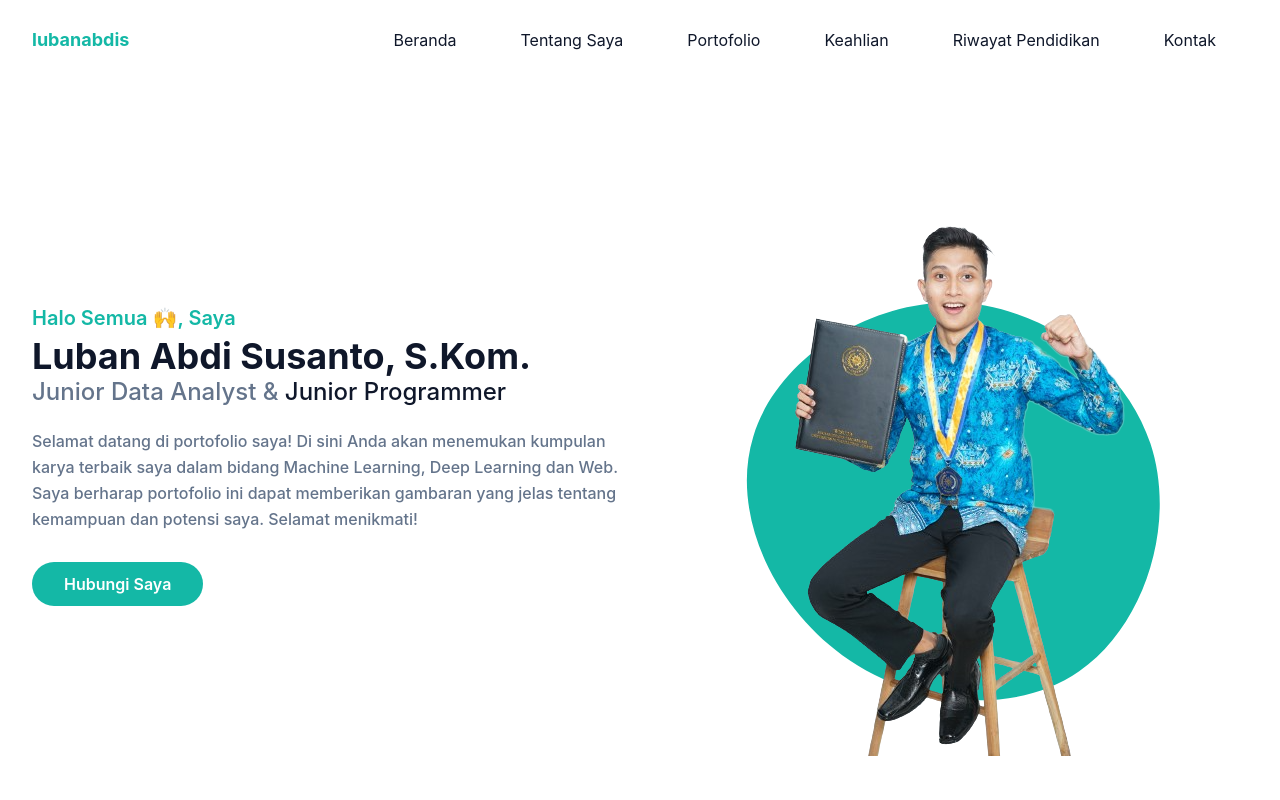
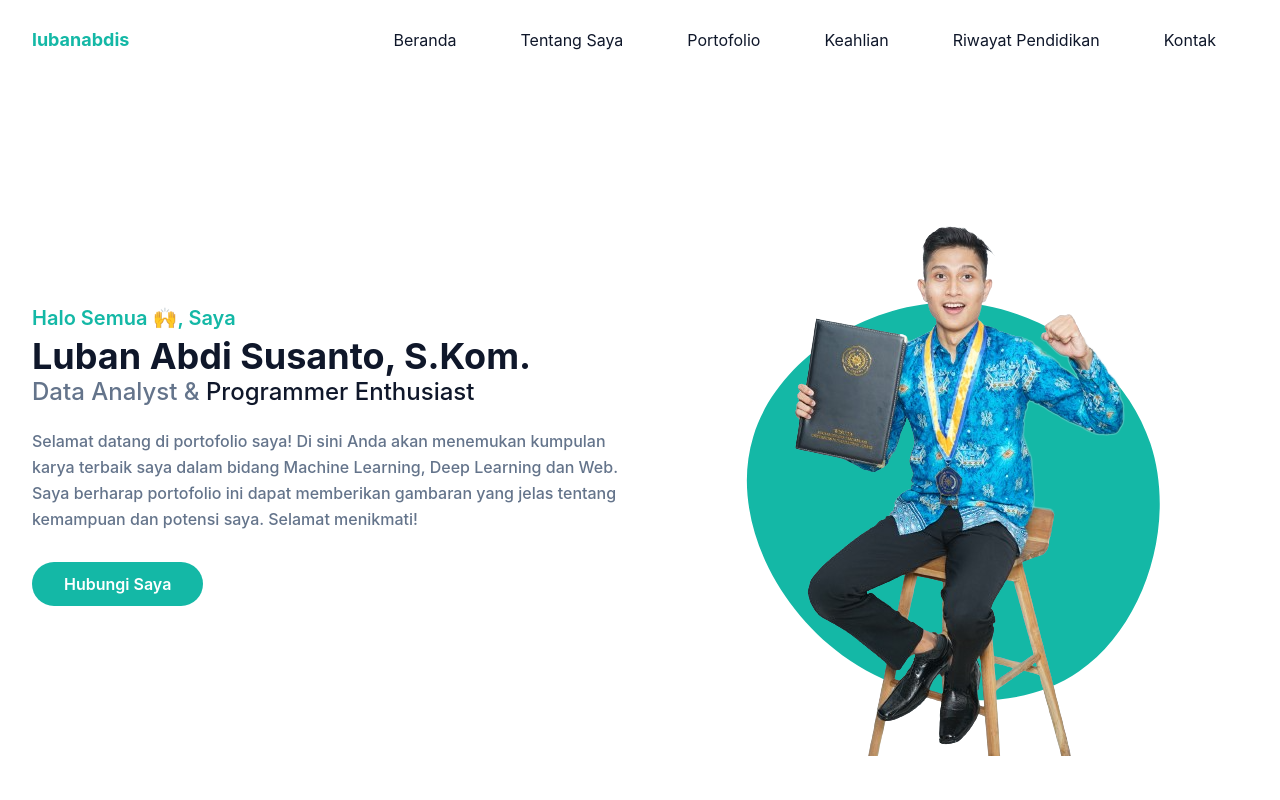
Before and after one commit to lubanabdis/portofolio, a website: page index.html in a window 1280 px wide. Shown: the top 800 px of the page. Drawn offline with Linux system fonts and the light colour scheme; files whose address does not match are found by name.

Commit message:
Update index.html

```diff
--- a/index.html
+++ b/index.html
@@ -58,7 +58,7 @@
             <div class="flex flex-wrap">
                 <div class="wid-full self-center px-4 lg:w-1/2">
                     <h1 class="text-base font-semibold text-primary md:text-xl">Halo Semua 🙌, Saya <span class="block font-bold text-dark text-4xl mt-1 lg:text-full">Luban Abdi Susanto, S.Kom.</span></h1>
-                    <h2 class="font-medium text-secondary text-lg mb-5 lg:text-2xl">Junior Data Analyst & <span class="text-dark">Junior Programmer</span></h2>
+                    <h2 class="font-medium text-secondary text-lg mb-5 lg:text-2xl">Data Analyst & <span class="text-dark">Programmer Enthusiast</span></h2>
                     <p class="font-medium text-secondary mb-10 leading-relaxed">Selamat datang di portofolio saya! Di sini Anda akan menemukan kumpulan karya terbaik saya dalam bidang Machine Learning, Deep Learning dan Web. Saya berharap portofolio ini dapat memberikan gambaran yang jelas tentang kemampuan dan potensi saya. Selamat menikmati!</p>
 
                     <a href="#contact" class="text-base font-semibold text-white
```
